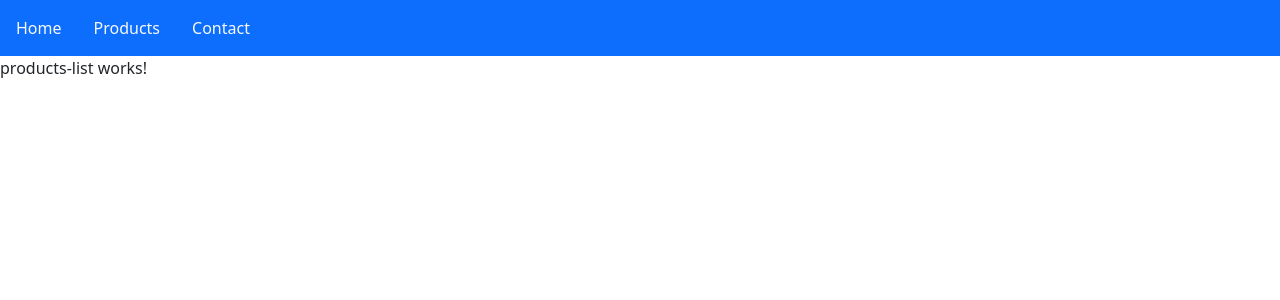
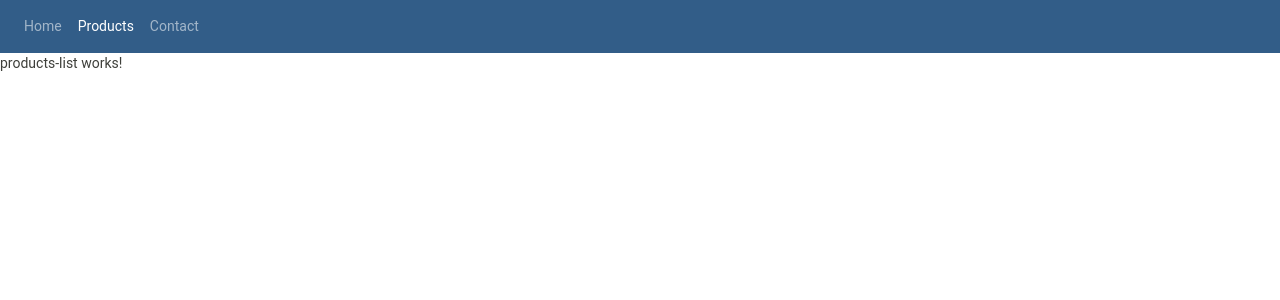
Before and after one commit to kamil-now/fp-angular, an Angular app: page /products in a window 1280 px wide. Shown: the top 300 px of the page. Built offline with nearby package versions, Linux system fonts and the light colour scheme.

Commit message:
Steal scss
from https://fp-learning-angular.azurewebsites.net/

```diff
--- a/src/app/components/navigation/navigation.component.html
+++ b/src/app/components/navigation/navigation.component.html
@@ -1,10 +1,14 @@
-<nav class="navbar bg-primary">
-  <ul class="nav">
-    <ng-container>
-
-      <li class="nav-item" *ngFor="let item of navigation">
-        <a class="nav-link text-light" [routerLink]="item.link">{{item.title}}</a>
-      </li>
-    </ng-container>
-  </ul>
+<nav
+  class="navbar navbar-expand navbar-dark bg-primary d-flex justify-content-between"
+>
+  <div class="nav navbar-nav">
+    <a
+      *ngFor="let item of navigation"
+      class="nav-item nav-link"
+      routerLinkActive="active"
+      [routerLink]="item.link"
+      [href]="item.link"
+      >{{ item.title }}</a
+    >
+  </div>
 </nav>
--- a/src/app/components/navigation/navigation.component.ts
+++ b/src/app/components/navigation/navigation.component.ts
@@ -8,7 +8,7 @@ import { Component } from '@angular/core'
 export class NavigationComponent {
   navigation = [
     {
-      link: '/' ,
+      link: '/home' ,
       title: 'Home'
     },
     {
--- a/src/styles.scss
+++ b/src/styles.scss
@@ -1 +1,57 @@
-/* You can add global styles to this file, and also import other style files */
+$blue: #325d88;
+$indigo: #6610f2;
+$purple: #6f42c1;
+$pink: #e83e8c;
+$red: #d9534f;
+$orange: #f47c3c;
+$yellow: #ffc107;
+$green: #93c54b;
+$teal: #20c997;
+$cyan: #29abe0;
+$white: #fff;
+$gray: #8e8c84;
+$gray-dark: #3e3f3a;
+$primary: #325d88;
+$secondary: #8e8c84;
+$success: #93c54b;
+$info: #29abe0;
+$warning: #f47c3c;
+$danger: #d9534f;
+$light: #f8f5f0;
+$dark: #3e3f3a;
+
+@import "node_modules/bootstrap/scss/bootstrap";
+
+body {
+  font-family: Roboto, -apple-system, BlinkMacSystemFont, Segoe UI,
+    Helvetica Neue, Arial, sans-serif, Apple Color Emoji, Segoe UI Emoji,
+    Segoe UI Symbol;
+  font-size: 0.875rem;
+  font-weight: 400;
+  line-height: 1.5;
+  color: $dark;
+  text-align: left;
+}
+.navbar {
+  position: relative;
+  padding: 0.5rem 1rem;
+}
+
+.navbar-expand {
+  .navbar-nav {
+    .nav-link {
+      padding-right: 0.5rem;
+      padding-left: 0.5rem;
+    }
+  }
+}
+
+.nav-link {
+  display: block;
+  padding: 0.5rem 0.9rem;
+}
+
+a {
+  text-decoration: none;
+  background-color: transparent;
+}
```
